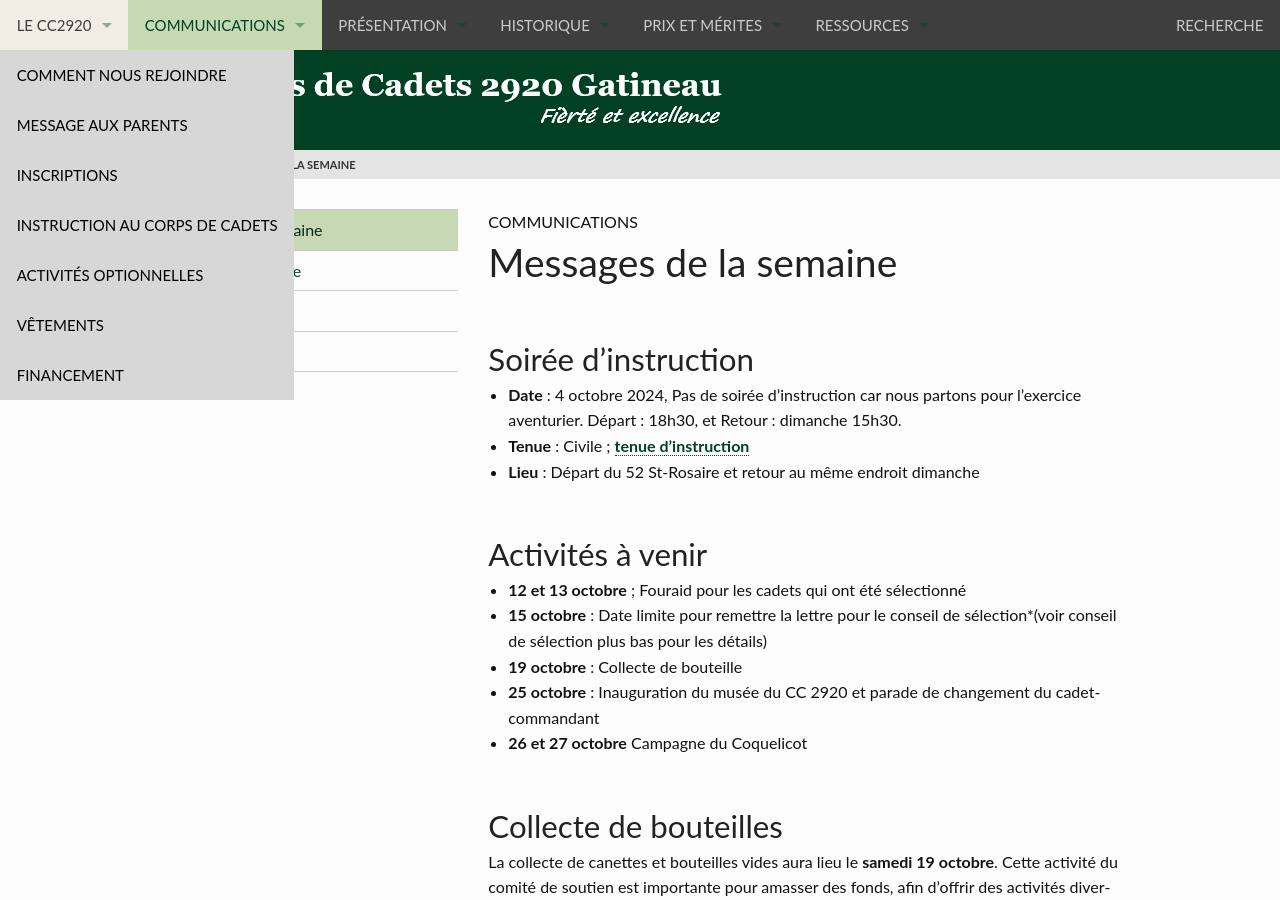
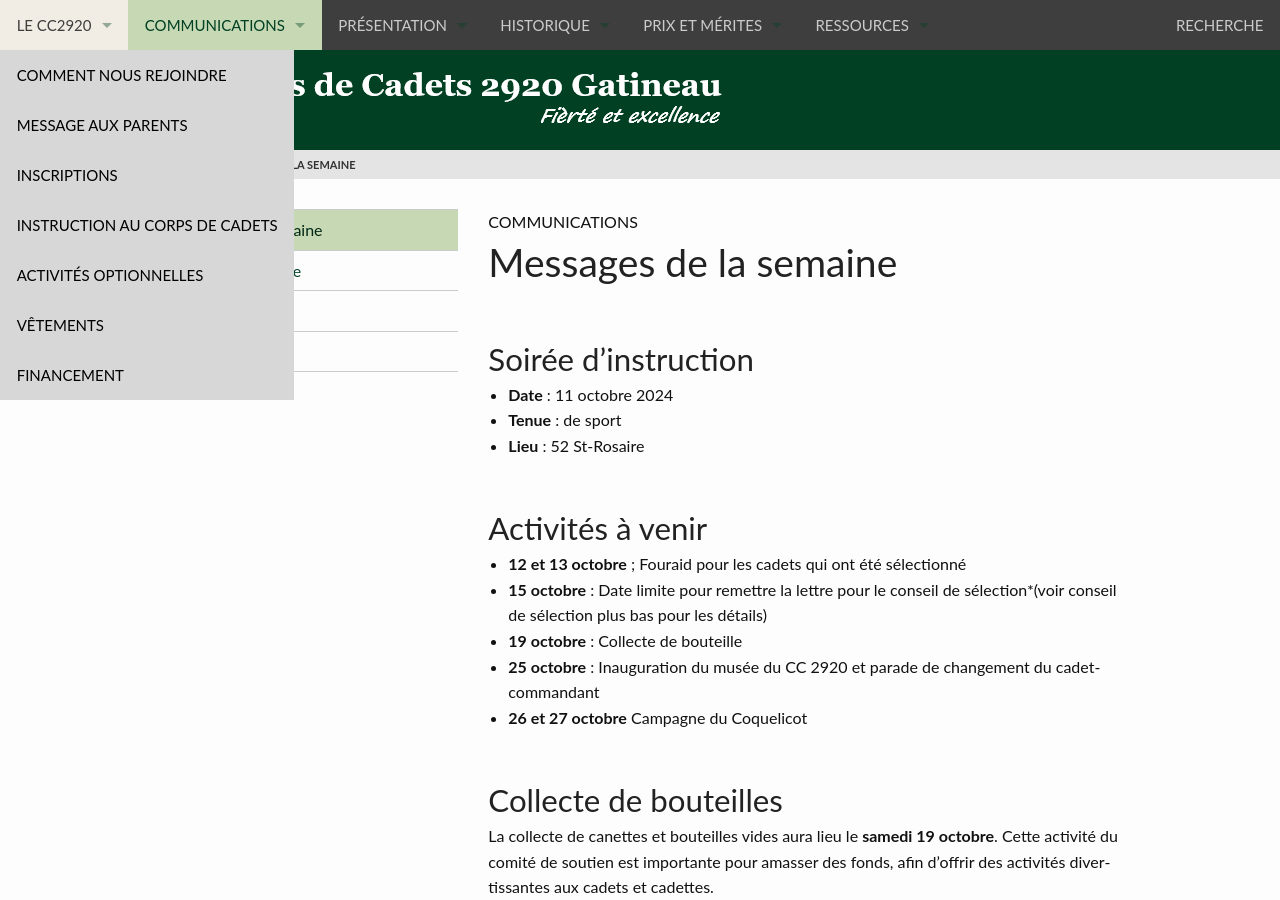
Before and after one commit to CC2920/web, a Jekyll site: the page built from _communications/messages.md, in a window 1280 px wide and 900 px high. Built offline with Jekyll 4.4.1, drawn with Linux system fonts in a browser that asks for light colours; some of the changed text lies outside the part shown.

Commit message:
Update messages.md

```diff
--- a/_communications/messages.md
+++ b/_communications/messages.md
@@ -5,9 +5,9 @@ layout: "messages"
 
 ## Soirée d'instruction
 
-- **Date** : 4 octobre 2024, Pas de soirée d'instruction car nous partons pour l'exercice aventurier. Départ : 18h30, et Retour : dimanche 15h30.
-- **Tenue** : Civile ; [tenue d'instruction](https://cc2920.ca/docs/ressources/guide_uniforme.v3.pdf)
-- **Lieu** : Départ du 52 St-Rosaire et retour au même endroit dimanche
+- **Date** : 11 octobre 2024
+- **Tenue** : de sport
+- **Lieu** : 52 St-Rosaire
 
 ## Activités à venir
 
```
Also changed, not shown: other parts of _communications/messages.md (+2 -2 lines).
